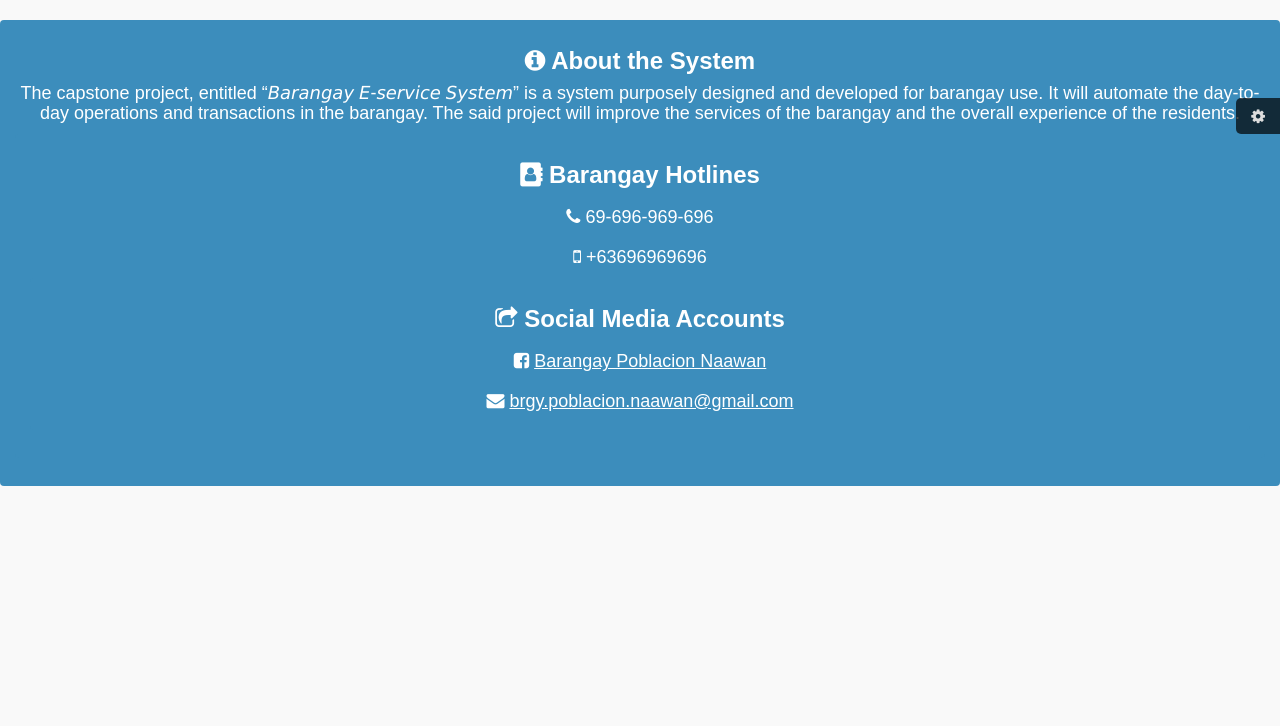
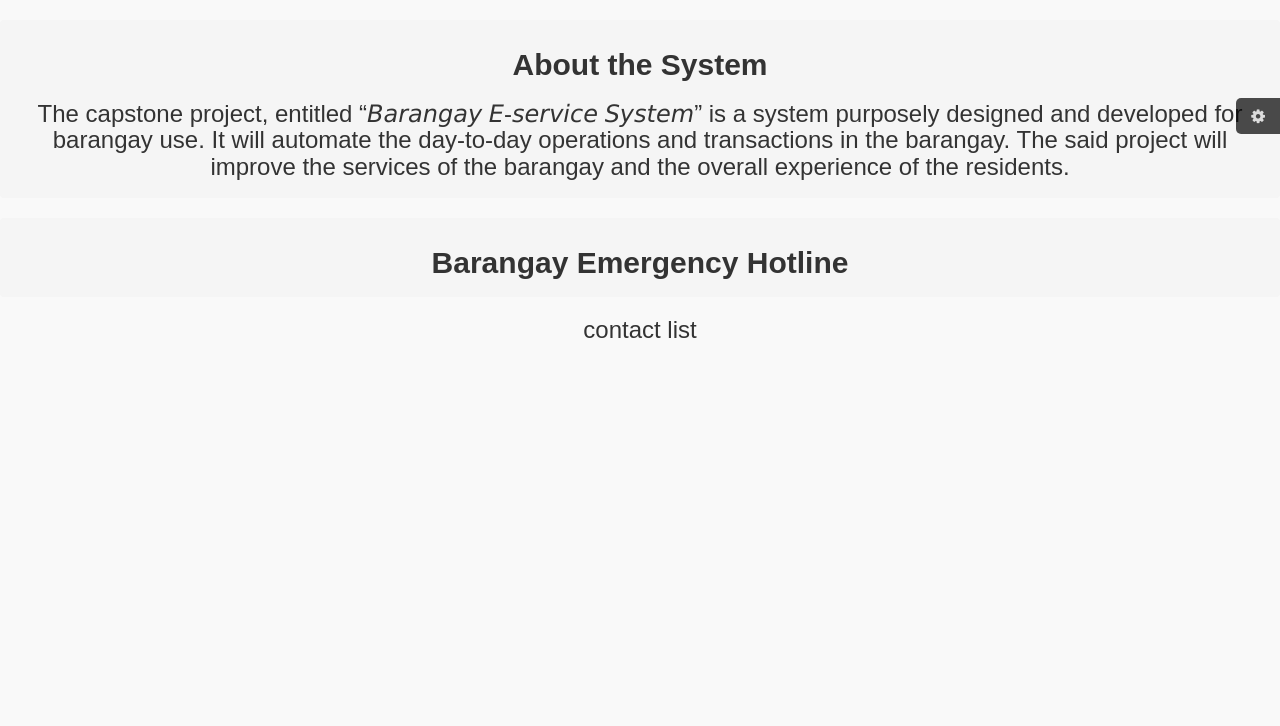
Before and after one commit to syntaxboybe/BESSv.1, a PHP site: page /public/about.php in a window 1280 px wide. Shown: the part 52-778 px from the top of the page. Run offline with PHP 8.4, Linux system fonts and the light colour scheme.

Commit message:
Revert "update(revamped): infos and designs"
This reverts commit 468ce708ae6bca75f0fc0c9ffa65ef189d9ac180.

```diff
--- a/public/about.php
+++ b/public/about.php
@@ -7,7 +7,6 @@
     <link href="../css/bootstrap.min.css" rel="stylesheet" type="text/css" />
     <!-- font Awesome -->
     <link href="../css/font-awesome.min.css" rel="stylesheet" type="text/css" />
-    <link rel="stylesheet" href="https://cdnjs.cloudflare.com/ajax/libs/font-awesome/4.7.0/css/font-awesome.min.css" />
     <!-- Ionicons -->
     <link href="../css/ionicons.min.css" rel="stylesheet" type="text/css" />
     <link href="../js/morris/morris-0.4.3.min.css" rel="stylesheet" type="text/css" />
@@ -60,22 +59,14 @@
 
 <div class="wrapper row-offcanvas row-offcanvas-left">
 
-<div class="breadcrumb justify-content-center text-center" style="background-color: #3c8dbc; color: white;">
-    <h3><b><i class="fa fa-info-circle" aria-hidden="true"></i> About the System</b></h3>
-      <h4>The capstone project, entitled “𝘉𝘢𝘳𝘢𝘯𝘨𝘢𝘺 𝘌-𝘴𝘦𝘳𝘷𝘪𝘤𝘦 𝘚𝘺𝘴𝘵𝘦𝘮” is a system purposely designed and developed for barangay use. It will automate the day-to-day operations and transactions in the barangay. The said project will improve the services of the barangay and the overall experience of the residents.</h4>
-
-<div class="breadcrumb justify-content-center text-center" style="margin-top: 10px; background-color: #3c8dbc; color: white; ">
-    <h3><b><i class="fa fa-address-book" aria-hidden="true"></i> Barangay Hotlines</b></h3>
-      <h4><i class="fa fa-phone" aria-hidden="true" style="margin-top: 10px;"></i> 69-696-969-696</h4>
-      <h4><i class="fa fa-mobile" aria-hidden="true" style="margin-top: 10px;"></i> +63696969696</h4>
-
-<div class="breadcrumb justify-content-center text-center" style="margin-top: 10px; background-color: #3c8dbc; color: white; ">
-    <h3><b><i class="fa fa-share-square-o" aria-hidden="true"></i> Social Media Accounts</b></h3>
-      <h4><i class="fa fa-facebook-square aria-hidden="true" style="margin-top: 10px;"></i> <a href="https://web.facebook.com/profile.php?id=61556262989223" style="color: white; text-decoration: underline;"> Barangay Poblacion Naawan</a></h4>
-
-      <h4><i class="fa fa-envelope" aria-hidden="true" style="margin-top: 10px;"></i> <a href="https://web.facebook.com/profile.php?id=61556262989223" style="color: white; text-decoration: underline;"> brgy.poblacion.naawan@gmail.com</a></h4>
-    </div>
-  </body>
+<div class="breadcrumb justify-content-center text-center">
+    <h2><strong>About the System</strong></h2>
+    <h3><center>The capstone project, entitled “𝘉𝘢𝘳𝘢𝘯𝘨𝘢𝘺 𝘌-𝘴𝘦𝘳𝘷𝘪𝘤𝘦 𝘚𝘺𝘴𝘵𝘦𝘮” is a system purposely designed and developed for barangay use. It will automate the day-to-day operations and transactions in the barangay. The said project will improve the services of the barangay and the overall experience of the residents.</center></h3>
+</div>
+<div class="breadcrumb justify-content-center text-center">
+<h2><strong>Barangay Emergency Hotline</strong></h2></div>
+<h3><center>contact list</center></h3>
+</body>
 
 
 <script src="../js/alert.js" type="text/javascript"></script>
```
Also changed, not shown: public/index.php (+7 -8 lines), 1 other file.
